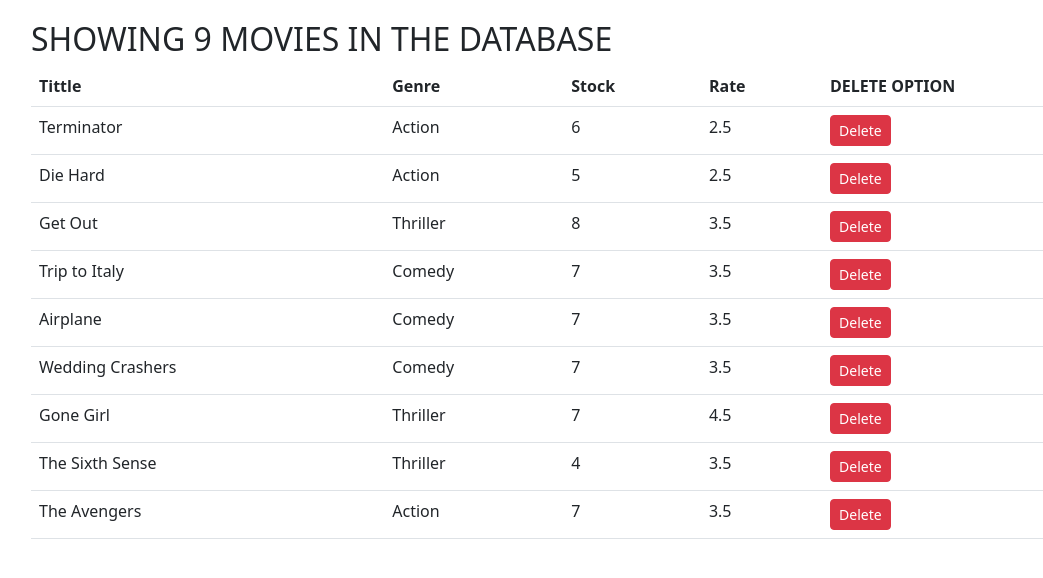
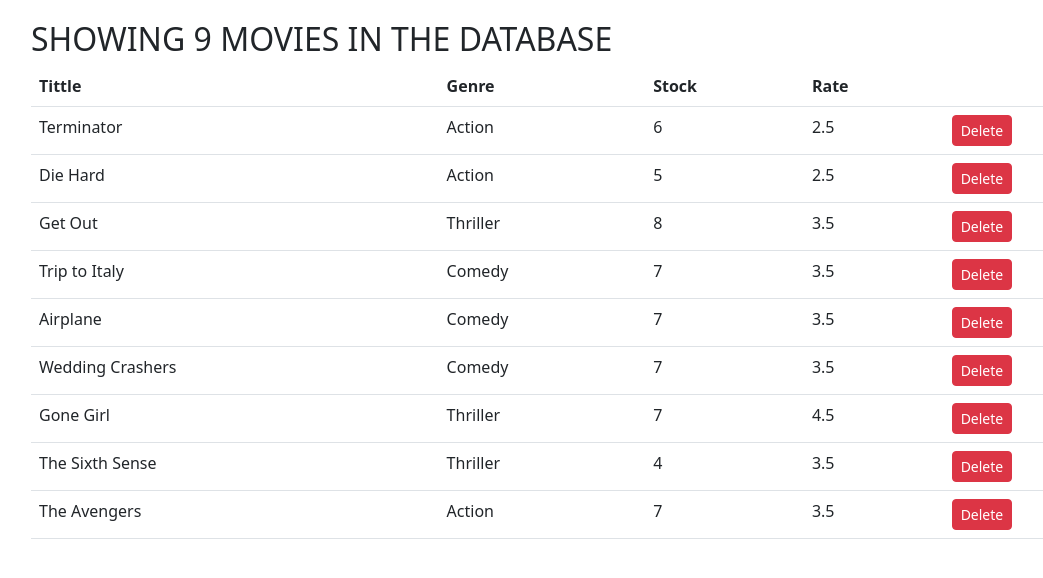
Before and after one commit to maniplek/Movies-React-App, a React (Create React App) app: page / in a window 1280 px wide. Shown: the top 578 px of the page, without its empty margins (51-1094 px from the left). Built offline with nearby package versions, Linux system fonts and the light colour scheme.

Commit message:
Update movie title

```diff
--- a/src/components/Movies.jsx
+++ b/src/components/Movies.jsx
@@ -31,7 +31,7 @@
               <th>Genre</th>
               <th>Stock</th>
               <th>Rate</th>
-              <th>DELETE OPTION</th>
+              <th></th>
             </tr>
           </thead>
           <tbody className="">
```
